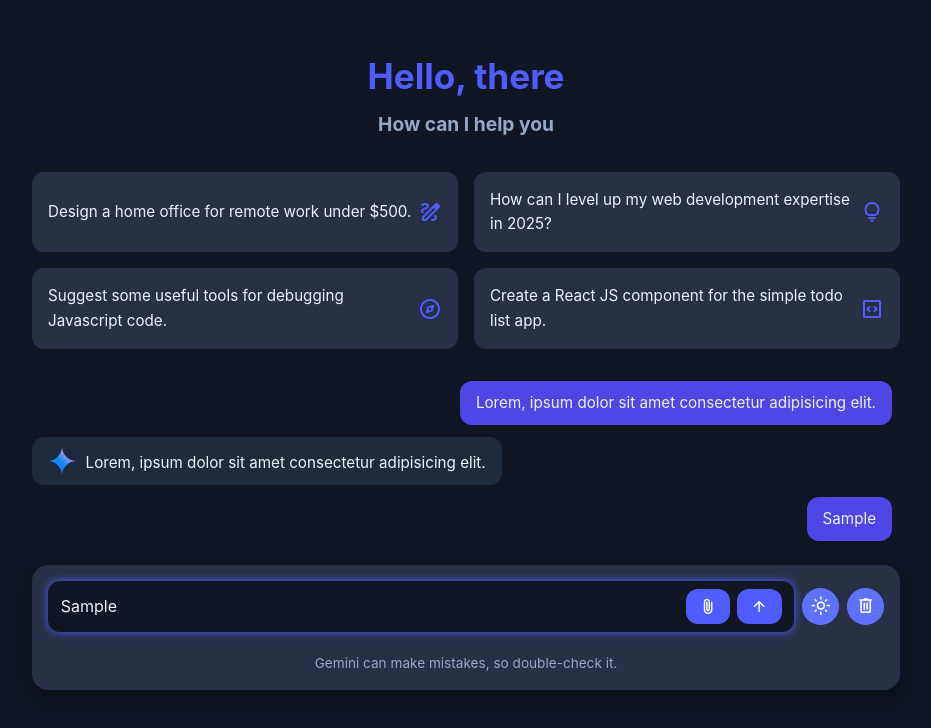
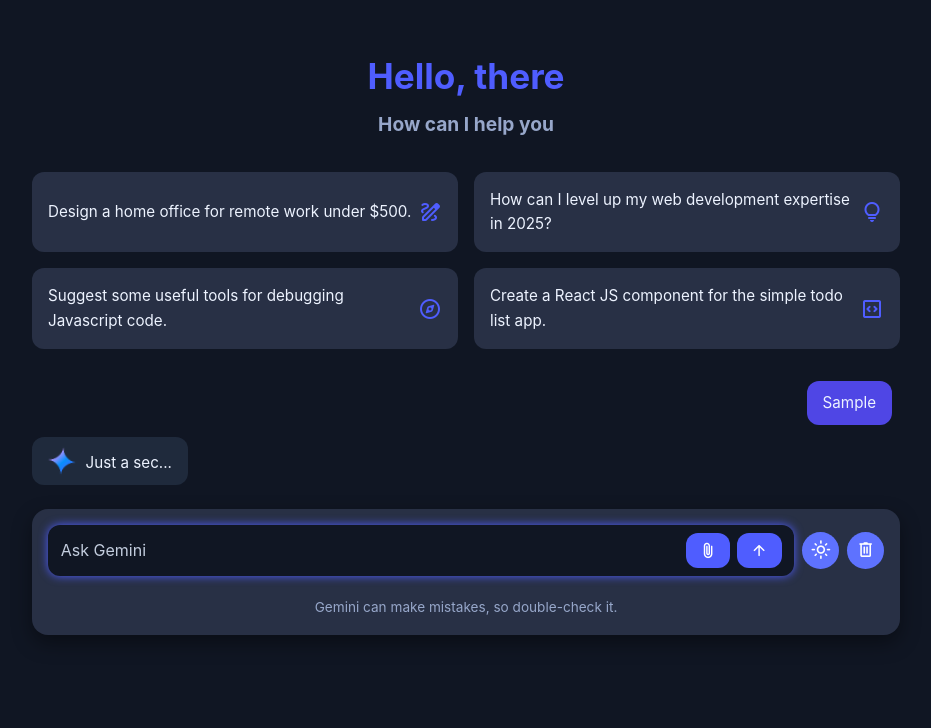
Before and after one commit to prashantmore45/AI---Chatbot, a plain HTML site: page index.html in a window 1280 px wide. Both pictures are taken after typing "Sample" into the empty fields and a click on the button "arrow_upward". Shown: the whole page, without its empty margins (174-1105 px from the left). Drawn offline with nearby package versions, Linux system fonts and the light colour scheme.

Commit message:
feat: render the bot message and animated avatar

```diff
--- a/index.html
+++ b/index.html
@@ -39,15 +39,7 @@
 </span>
             </li>
         </ul>
-        <div class="chats-container">
-            <div class="message user-message">
-                <p class="message-text">Lorem, ipsum dolor sit amet consectetur adipisicing elit.</p>
-            </div>
-            <div class="message bot-message">
-                <img src="gemini-logo.svg" class="avatar">
-                <p class="message-text">Lorem, ipsum dolor sit amet consectetur adipisicing elit.</p>
-            </div>
-        </div>
+        <div class="chats-container"></div>
 
         <div class="prompt-container">
             <div class="prompt-wrapper">
--- a/script.js
+++ b/script.js
@@ -5,9 +5,9 @@
 let userMessage = "";
 
 // Function to create message elements
-const createMsgElement = (content, className) => {
+const createMsgElement = (content, ...classes) => {
     const div = document.createElement("div");
-    div.classList.add("message", className);
+    div.classList.add("message", ...classes);
     div.innerHTML = content;
     return div;
 }
@@ -18,11 +18,20 @@
     userMessage = promptInput.value.trim();
     if (!userMessage) return;
 
+    promptInput.value = "";
+
     // Generate user message HTML and add in the chats container
     const userMsgHTML = `<p class="message-text"></p>`;
     const userMsgDiv = createMsgElement(userMsgHTML, "user-message");
     userMsgDiv.querySelector(".message-text").textContent = userMessage;
     chatsContainer.appendChild(userMsgDiv);
+
+    // Generate bot message HTML and add in the chats container in 600ms
+    setTimeout(() => {
+        const botMsgHTML = `<img src="gemini-logo.svg" class="avatar"><p class="message-text">Just a sec...</p>`;
+        const botMsgDiv = createMsgElement(botMsgHTML, "bot-message", "loading");
+        chatsContainer.appendChild(botMsgDiv);
+    }, 600);
 };
 
 promptForm.addEventListener("submit", handleFormSubmit);
--- a/style.css
+++ b/style.css
@@ -138,6 +138,16 @@
     height: 28px;
     border-radius: 50%;
     animation: popIn 0.4s ease forwards;
+}
+
+.chats-container .bot-message.loading .avatar {
+    animation: rotate 3s linear infinite;
+}
+
+@keyframes rotate {
+    100% {
+        transform: rotate(360deg);
+    }
 }
 
 /* Message Text */
```
